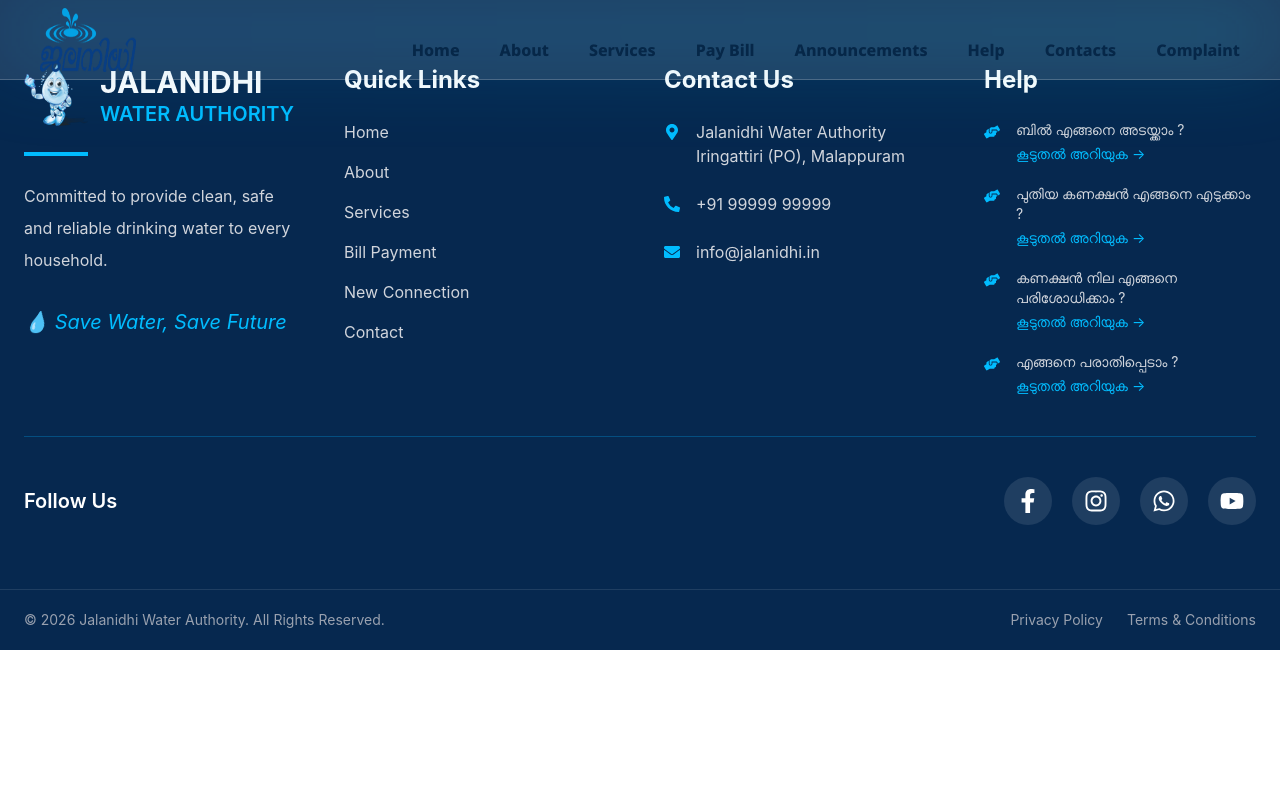
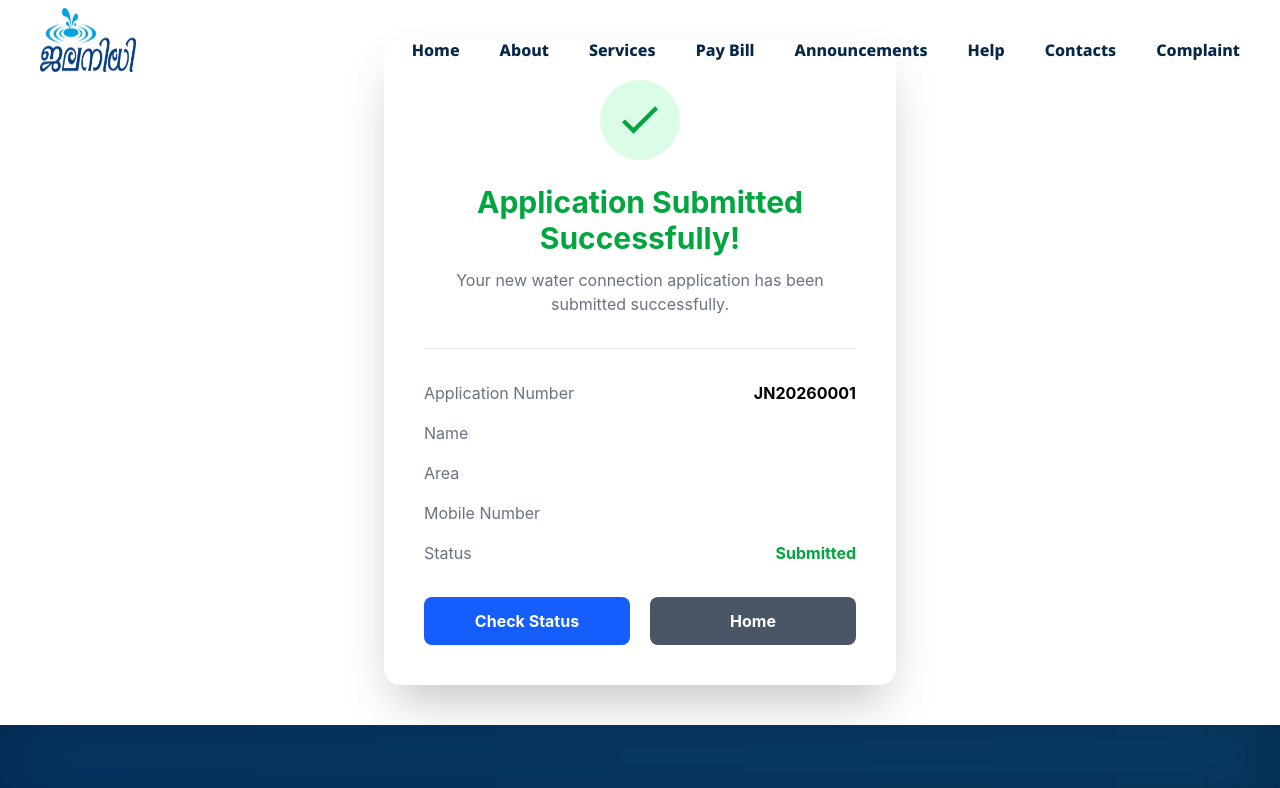
Before and after one commit to amalmkr/Jalanidhi-website, a React (Vite) app: page /connection-success in a window 1280 px wide. Shown: the top 788 px of the page. Built offline with nearby package versions, Linux system fonts and the light colour scheme.

Commit message:
new connection completed

```diff
--- a/src/App.jsx
+++ b/src/App.jsx
@@ -14,6 +14,7 @@ import Help from './pages/Help';
 import WaterTime from './pages/WaterTime';
 import NewConnection from './pages/NewConnection';
 import CheckConnection from './pages/CheckConnection';
+import NewConnectionSuccess from './sections/NewConnection/NewConnectionSuccess';
 import NewConnectionForm from './sections/NewConnection/NewConnectioForm';
 import ScrollToTop from './components/ScrollToTop';
 import { BrowserRouter, Route, Routes } from 'react-router-dom';
@@ -42,6 +43,7 @@ function App() {
       <Route path='/check-connection' element={<CheckConnection/>}/>
       <Route path='/water-time' element={<WaterTime/>}/>
       <Route path='/connection-form' element={<NewConnectionForm/>}/>
+      <Route path='/connection-success' element={<NewConnectionSuccess/>}/>
     </Routes>
     <Footer/>
     </BrowserRouter>
--- a/src/sections/NewConnection/NewConnectioForm.jsx
+++ b/src/sections/NewConnection/NewConnectioForm.jsx
@@ -1,8 +1,11 @@
 import Accordion from "../../components/Accordian";
-import { useLocation } from "react-router-dom";
+import { useLocation,useNavigate } from "react-router-dom";
 import { useState } from "react";
 function NewConnectionForm(){
     const location = useLocation();
+    const navigate = useNavigate();
+
+
 
     const[formData,setFormData]=useState({
         name:"",
@@ -19,11 +22,16 @@ function NewConnectionForm(){
     });
 
     const handleSubmit = (e)=>{
-        // e.preventDefault();
+        e.preventDefault();
 
         console.log("form data : ",formData);
         console.log("Mobile number :",mobileNumber);
-        alert("The form is Submitted")
+        navigate('/connection-success',{
+            state:{
+                mobileNumber:mobileNumber,
+                formData:formData
+            }
+        })
     }
 
 
--- a/src/sections/NewConnection/NewConnectionCard.jsx
+++ b/src/sections/NewConnection/NewConnectionCard.jsx
@@ -2,6 +2,7 @@ import { IoPeople } from "react-icons/io5";
 import { IoDocumentTextOutline } from "react-icons/io5";
 import { FaIndianRupeeSign } from "react-icons/fa6";
 import { IoTimeOutline } from "react-icons/io5";
+
 
 function NewConnectionCard(){
 
--- /dev/null
+++ b/src/sections/NewConnection/NewConnectionSuccess.jsx
@@ -0,0 +1,117 @@
+import { IoMdCheckmark } from "react-icons/io";
+import { useNavigate } from "react-router-dom";
+import { useLocation } from "react-router-dom";
+
+function NewConnectionSuccess() {
+
+    const navigate = useNavigate();
+    const location = useLocation()
+
+    const formData = location.state?.formData;
+    const mobileNumber = location.state?.mobileNumber;
+
+
+    return (
+        <section className="min-h-[70vh] flex items-center justify-center px-5 py-10">
+
+            <div className="w-full max-w-lg rounded-2xl shadow-2xl p-8 md:p-10 text-center">
+
+                {/* Success Icon */}
+                <div className="w-20 h-20 mx-auto rounded-full bg-green-100 flex items-center justify-center">
+                    <span className="text-5xl text-green-600">
+                        <IoMdCheckmark />
+                    </span>
+                </div>
+
+                {/* Heading */}
+                <h1 className="text-2xl md:text-3xl font-bold text-green-600 mt-6">
+                    Application Submitted Successfully!
+                </h1>
+
+                <p className="text-gray-500 mt-3">
+                    Your new water connection application has been submitted successfully.
+                </p>
+
+                <hr className="my-8 border-gray-200" />
+
+                {/* Application Details */}
+                <div className="space-y-4 text-left">
+
+                    <div className="flex justify-between">
+                        <span className="text-gray-500">
+                            Application Number
+                        </span>
+
+                        <span className="font-bold">
+                            JN20260001
+                        </span>
+                    </div>
+                    <div className="flex justify-between">
+                        <span className="text-gray-500">
+                            Name
+                        </span>
+
+                        <span className="font-bold">
+                            {formData?.name}
+                        </span>
+                    </div>
+                    <div className="flex justify-between">
+                        <span className="text-gray-500">
+                            Area
+                        </span>
+
+                        <span className="font-bold">
+                            {formData?.area}
+                        </span>
+                    </div>
+
+                    <div className="flex justify-between">
+                        <span className="text-gray-500">
+                            Mobile Number
+                        </span>
+
+                        <span className="font-bold">
+                            {mobileNumber}
+                        </span>
+                    </div>
+
+                    <div className="flex justify-between">
+                        <span className="text-gray-500">
+                            Status
+                        </span>
+
+                        <span className="font-bold text-green-600">
+                            Submitted
+                        </span>
+                    </div>
+
+                </div>
+
+                {/* Buttons */}
+                <div className="flex gap-5">
+
+                    <button
+                        type="button"
+                        className="w-full mt-8 bg-blue-600 hover:bg-blue-700 transition duration-300 text-white font-bold py-3 rounded-lg"
+                        onClick={() => navigate("/connection-status")}
+                    >
+                        Check Status
+                    </button>
+
+                    <button
+                        type="button"
+                        className="w-full mt-8 bg-gray-600 hover:bg-gray-700 transition duration-300 text-white font-bold py-3 rounded-lg"
+                        onClick={() => navigate("/")}
+                    >
+                        Home
+                    </button>
+
+                </div>
+
+            </div>
+
+        </section>
+    );
+}
+
+export default NewConnectionSuccess;
```
